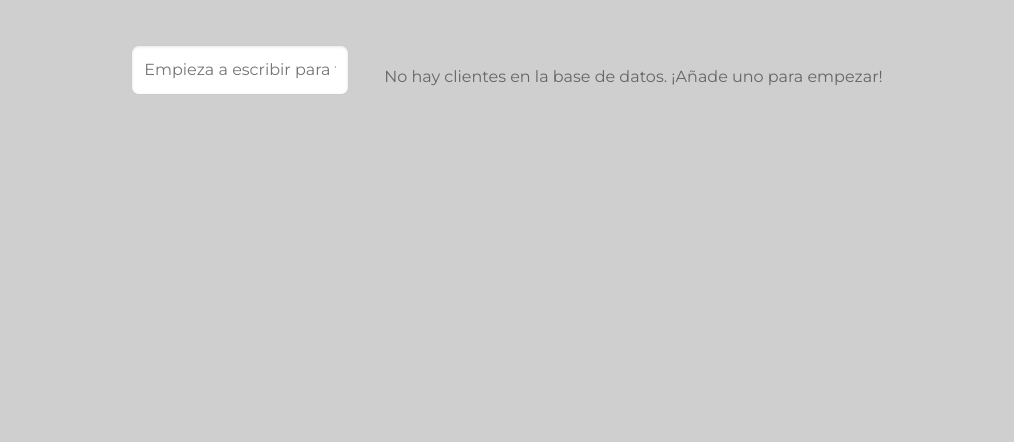
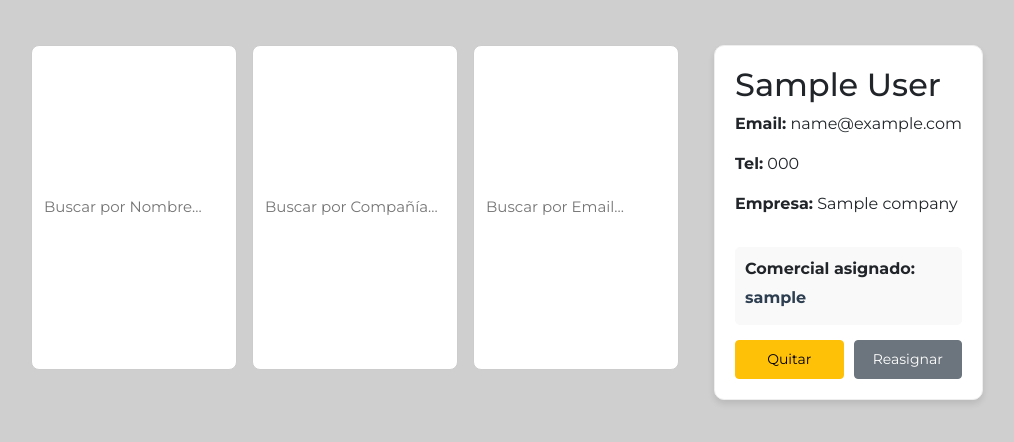
Before and after one commit to Oconcejero/CRM_django, a Django app: page /client/ in a window 1280 px wide. Shown: the part 70-512 px from the top of the page, without its empty margins (62-1076 px from the left). Run offline with Django 5.2, Linux system fonts and the light colour scheme; a user stored in the database is signed in; tables that the repository leaves empty hold one stand-in row (values such as "Sample post"); some libraries are stand-ins or nearby versions.

Commit message:
Cambios buscadores 4

```diff
--- a/a_crm_django/templates/client/client.html
+++ b/a_crm_django/templates/client/client.html
@@ -6,23 +6,29 @@
 {% block page_content %}
 
 <div class="container-client" style="padding: 20px;">
-  <!-- BUSCADOR -->
-  <div class="search-bar" style="margin-bottom: 30px;">
-    <input type="text" id="liveSearch" placeholder="Empieza a escribir para filtrar clientes..."
-      style="width: 100%; padding: 12px; border-radius: 8px; border: 1px solid #ccc; font-size: 16px; box-shadow: inset 0 1px 3px rgba(0,0,0,0.1);">
+
+  <!-- BUSCADORES (Nombre, Compañía, Email) -->
+  <div class="search-section" style="margin-bottom: 30px; display: flex; gap: 15px; flex-wrap: wrap;">
+    <input type="text" id="searchName" placeholder="Buscar por Nombre..."
+      style="flex: 1; min-width: 200px; padding: 12px; border-radius: 8px; border: 1px solid #ccc; font-size: 15px;">
+
+    <input type="text" id="searchCompany" placeholder="Buscar por Compañía..."
+      style="flex: 1; min-width: 200px; padding: 12px; border-radius: 8px; border: 1px solid #ccc; font-size: 15px;">
+
+    <input type="text" id="searchEmail" placeholder="Buscar por Email..."
+      style="flex: 1; min-width: 200px; padding: 12px; border-radius: 8px; border: 1px solid #ccc; font-size: 15px;">
   </div>
 
-  <!-- CUADRÍCULA CLIENTES -->
+  <!-- TARJETAS DE CLIENTES -->
   <div class="clients-grid" id="clientsGrid" style="
       display: flex;
       flex-wrap: wrap;
       gap: 20px;
-      justify-content: flex-start; /* Se alinean ordenadamente desde la izquierda */
-      align-items: stretch;
+      justify-content: flex-start;
   ">
-    {% for client in clientes %}
+    {% for client in clients %}
     <article class="client-card" id="{{ client.id }}" style="
-        flex: 0 1 300px;
+        flex: 0 1 320px; /* Tamaño de la tarjeta para que queden uno tras otro */
         background: white;
         padding: 20px;
         border-radius: 10px;
@@ -31,10 +37,10 @@
         display: flex;
         flex-direction: column;
     ">
-      <h2 style="margin-top: 0;">{{ client.first_name }} {{ client.last_name }}</h2>
-      <p><strong>Email:</strong> {{ client.email }}</p>
+      <h2 class="c-name" style="margin-top: 0;">{{ client.first_name }} {{ client.last_name }}</h2>
+      <p><strong>Email:</strong> <span class="c-email">{{ client.email }}</span></p>
       <p><strong>Tel:</strong> {{ client.phone|default:"---" }}</p>
-      <p><strong>Empresa:</strong> {{ client.company|default:"---" }}</p>
+      <p><strong>Empresa:</strong> <span class="c-company">{{ client.company|default:"---" }}</span></p>
 
       <div style="margin: 15px 0; padding: 10px; background: #f9f9f9; border-radius: 5px; flex-grow: 1;">
         <strong>Comercial asignado:</strong>
@@ -59,26 +65,45 @@
       </div>
     </article>
     {% empty %}
-    <div style="width: 100%; text-align: center; margin-top: 20px; color: #666;">
-      <p>No hay clientes en la base de datos. ¡Añade uno para empezar!</p>
-    </div>
+    <p>No hay clientes registrados en el sistema.</p>
     {% endfor %}
   </div>
 </div>
 
-<!-- BUSCADOR EN TIEMPO REAL -->
+<!-- SCRIPT BUSCADORES -->
 <script>
-  document.getElementById('liveSearch').addEventListener('input', function (e) {
-    const text = e.target.value.toLowerCase();
+  const searchName = document.getElementById('searchName');
+  const searchCompany = document.getElementById('searchCompany');
+  const searchEmail = document.getElementById('searchEmail');
+
+  function filterClients() {
+    const nameVal = searchName.value.toLowerCase();
+    const compVal = searchCompany.value.toLowerCase();
+    const emailVal = searchEmail.value.toLowerCase();
+
     const cards = document.querySelectorAll('.client-card');
 
     cards.forEach(card => {
-      if (card.textContent.toLowerCase().includes(text)) {
+      const nameText = card.querySelector('.c-name').textContent.toLowerCase();
+      const compText = card.querySelector('.c-company').textContent.toLowerCase();
+      const emailText = card.querySelector('.c-email').textContent.toLowerCase();
+
+      const matchesName = nameText.includes(nameVal);
+      const matchesComp = compText.includes(compVal);
+      const matchesEmail = emailText.includes(emailVal);
+
+      if (matchesName && matchesComp && matchesEmail) {
         card.style.display = 'flex';
       } else {
         card.style.display = 'none';
       }
     });
-  });
+  }
+
+  // Ejecutar el filtro cada vez que escribas en cualquier campo
+  searchName.addEventListener('input', filterClients);
+  searchCompany.addEventListener('input', filterClients);
+  searchEmail.addEventListener('input', filterClients);
 </script>
+
 {% endblock %}
```
